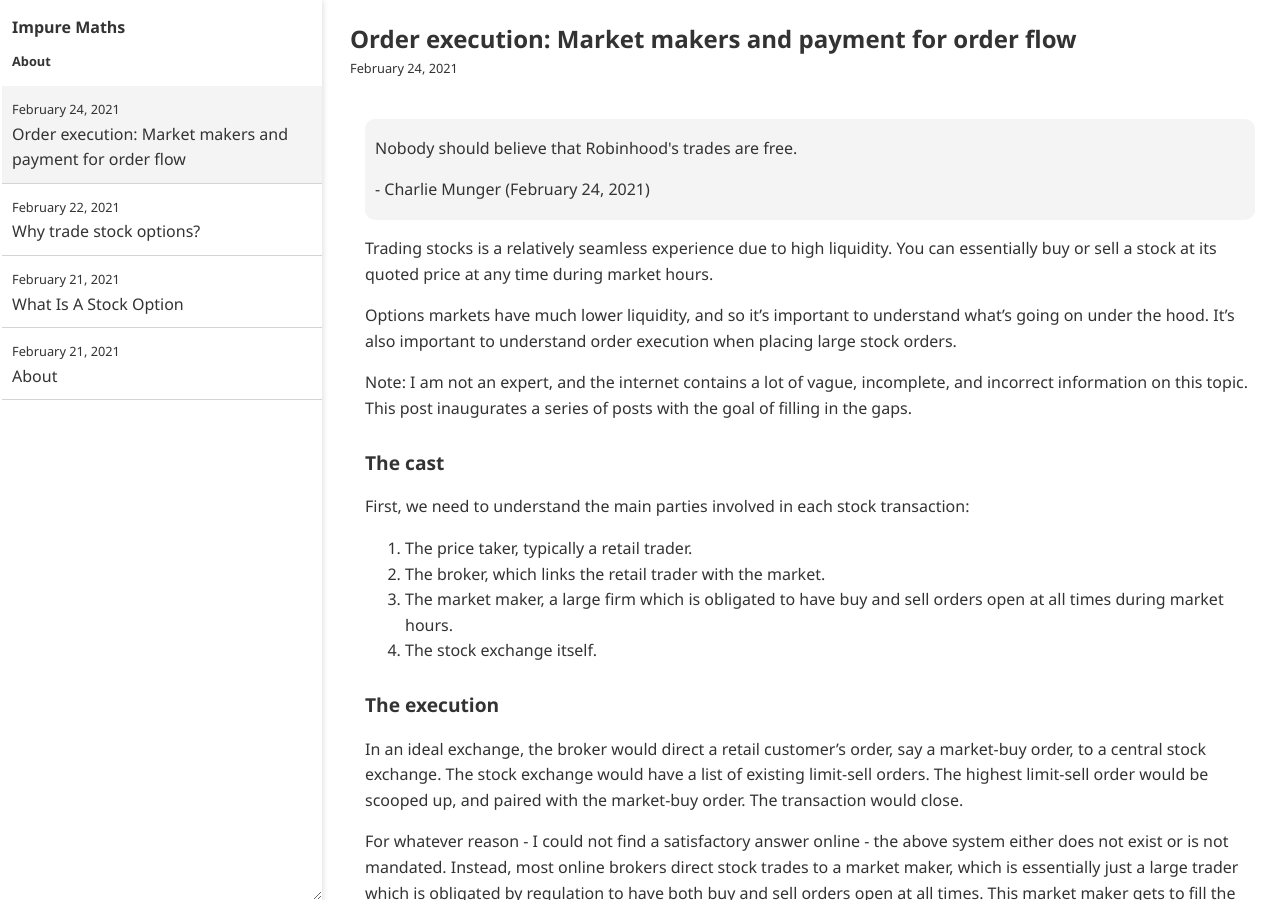
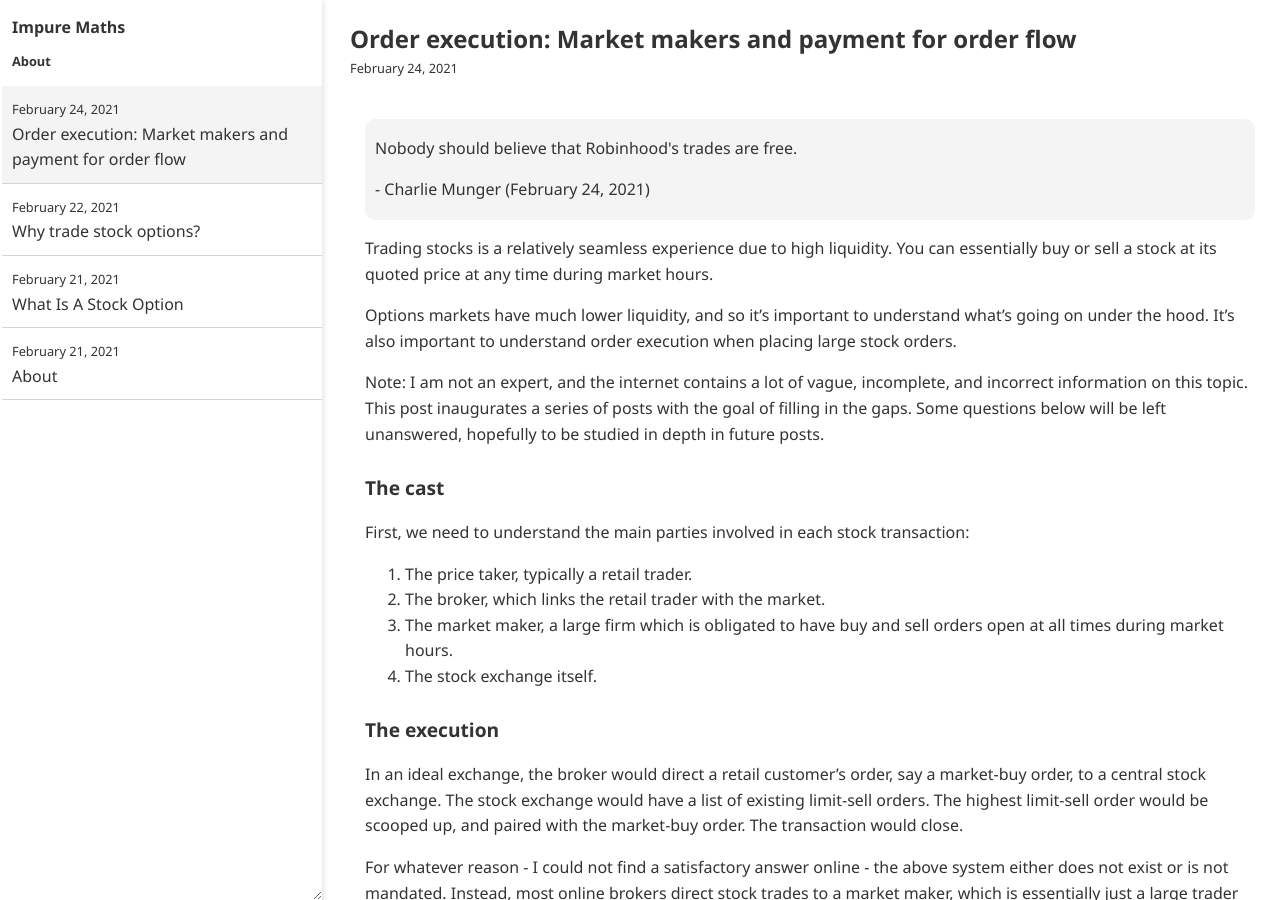
Before and after one commit to impuremaths/impuremaths.github.io, a Jekyll site: the page built from _posts/2021-02-24-order-execution.md, in a window 1280 px wide and 900 px high. Built offline with Jekyll 4.4.1, drawn with Linux system fonts in a browser that asks for light colours.

Commit message:
Update 2021-02-24-order-execution.md

```diff
--- a/_posts/2021-02-24-order-execution.md
+++ b/_posts/2021-02-24-order-execution.md
@@ -12,7 +12,7 @@
 
 Options markets have much lower liquidity, and so it's important to understand what's going on under the hood. It's also important to understand order execution when placing large stock orders.
 
-Note: I am not an expert, and the internet contains a lot of vague, incomplete, and incorrect information on this topic. This post inaugurates a series of posts with the goal of filling in the gaps.
+Note: I am not an expert, and the internet contains a lot of vague, incomplete, and incorrect information on this topic. This post inaugurates a series of posts with the goal of filling in the gaps. Some questions below will be left unanswered, hopefully to be studied in depth in future posts.
 
 ### The cast
 
```
